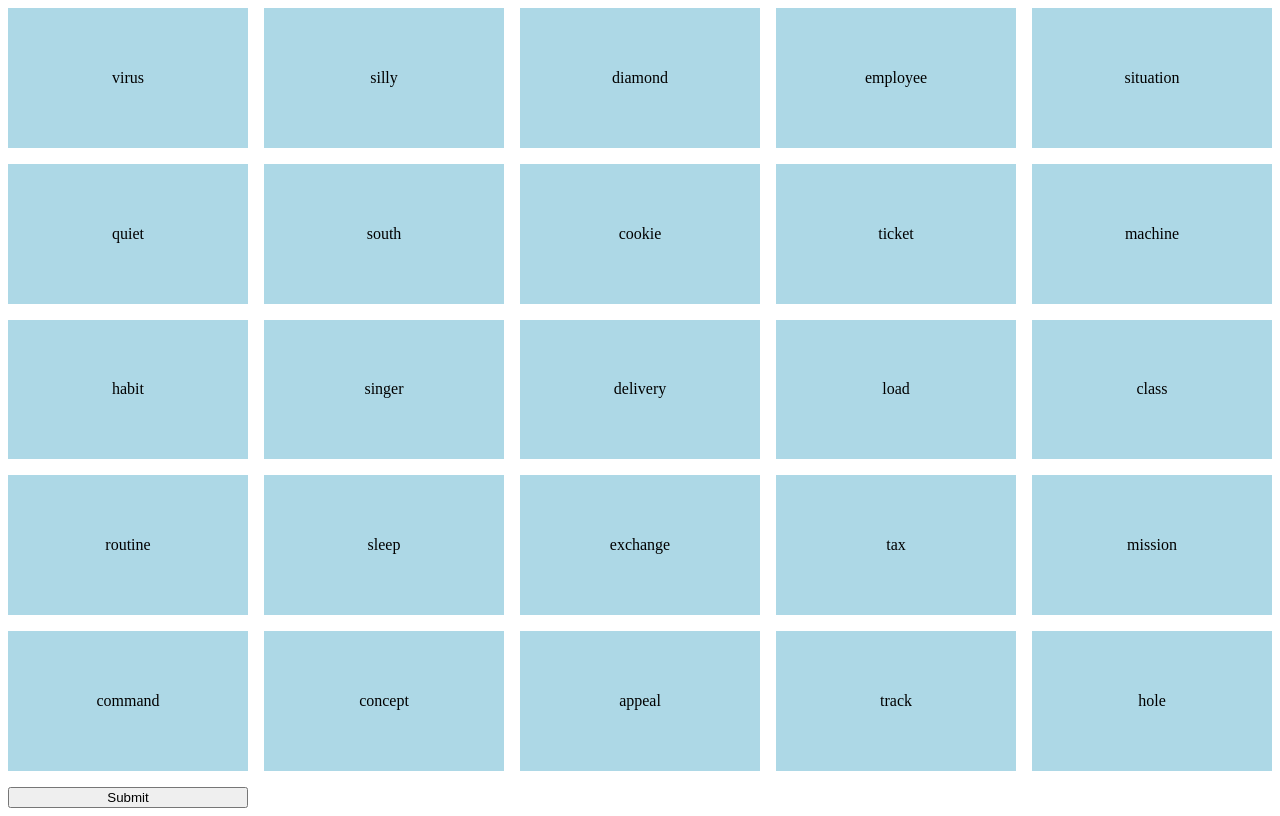
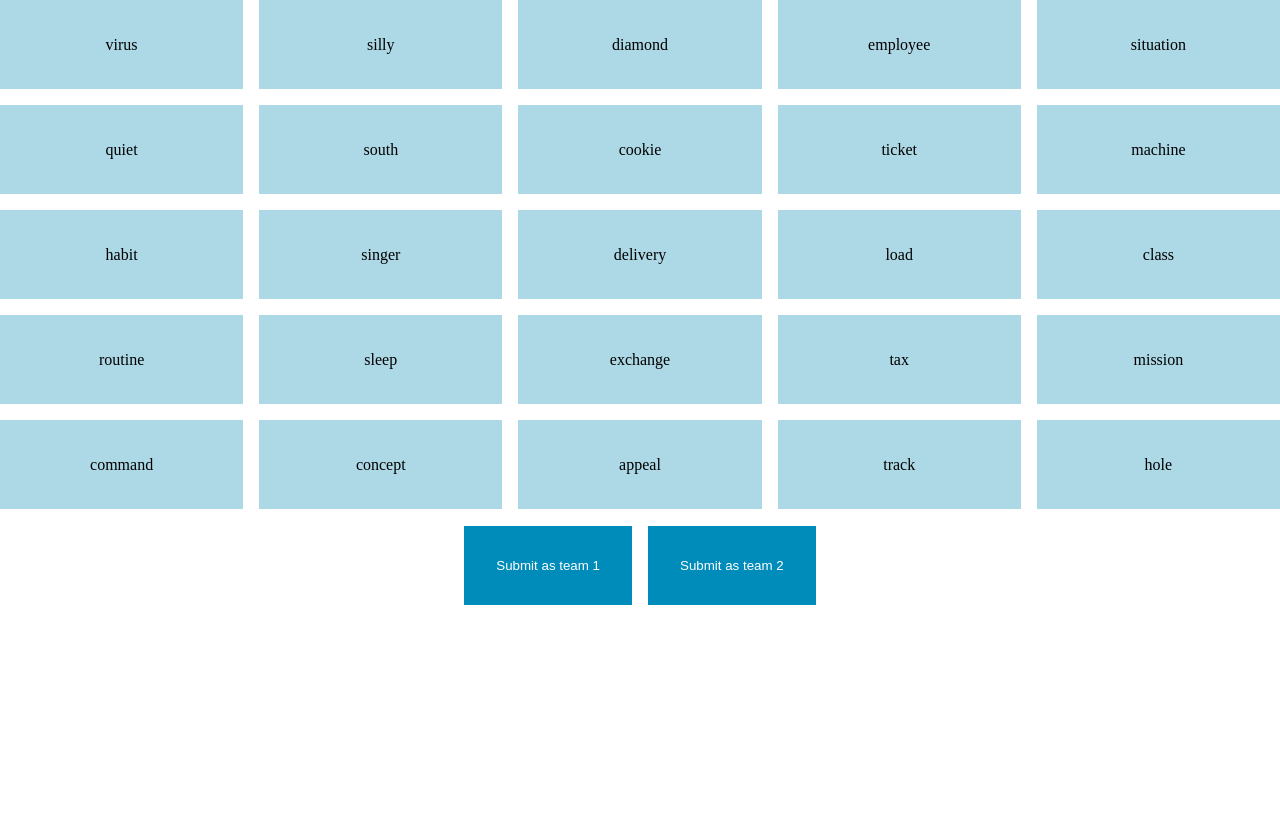
Before and after one commit to Brampage/codenames, an Angular app: page / in a window 1280 px wide. Built offline with nearby package versions, Linux system fonts and the light colour scheme.

Commit message:
board styling

```diff
--- a/src/app/feature-modules/agent-board/agent-board.component.html
+++ b/src/app/feature-modules/agent-board/agent-board.component.html
@@ -1,3 +1,4 @@
+<div class="container">
   <div class="agent-board">
     <ng-container *ngFor="let word of words">
       <div
@@ -8,5 +9,9 @@
         {{ word.text }}
       </div>
     </ng-container>
-  <button (click)="onSubmit()">Submit</button>
   </div>
+  <div class="submit">
+    <button (click)="onSubmit()">Submit as team 1</button>
+    <button (click)="onSubmit()">Submit as team 2</button>
+  </div>
+</div>
--- a/src/app/feature-modules/agent-board/agent-board.component.scss
+++ b/src/app/feature-modules/agent-board/agent-board.component.scss
@@ -1,5 +1,14 @@
+.container {
+  height: 100vh;
+  display: grid;
+  grid-template-areas:
+    "board"
+    "submit";
+  gap: 1rem;
+
   .agent-board {
-  height: 100vh;
+    grid-area: board;
+    height: 100%;
     display: grid;
     grid-template-columns: 1fr 1fr 1fr 1fr 1fr;
     grid-template-rows: 1fr 1fr 1fr 1fr 1fr;
@@ -19,3 +28,25 @@
       box-shadow: inset 0px 0px 20px darkblue;
     }
   }
+
+  .submit {
+    grid-area: submit;
+    text-align: center;
+    gap: 1rem;
+
+    button {
+      background-color: #008cba;
+      border: none;
+      color: white;
+      padding: 2rem 2rem;
+      text-align: center;
+      text-decoration: none;
+      display: inline-block;
+      cursor: pointer;
+    }
+
+    button:not(:last-child) {
+      margin-right: 1rem;
+    }
+  }
+}
--- a/src/styles.scss
+++ b/src/styles.scss
@@ -1 +1,4 @@
 /* You can add global styles to this file, and also import other style files */
+body {
+  margin: 0;
+}
```
Lines whose indentation alone changed are shown as unchanged.
